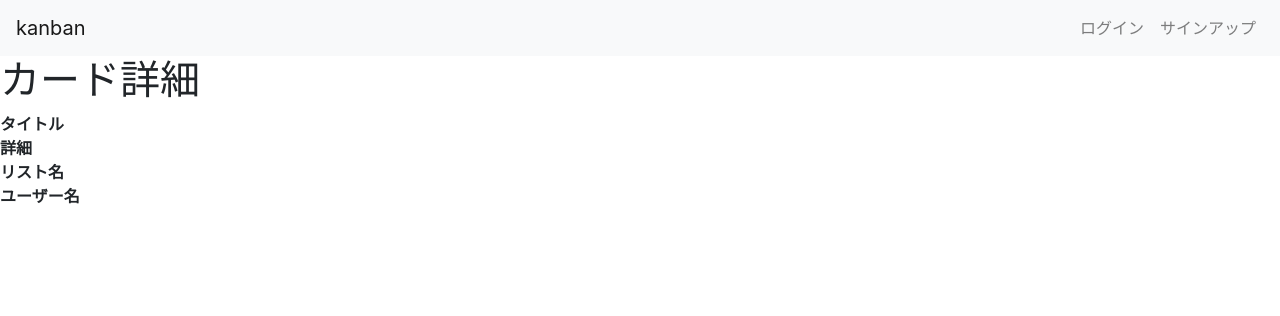
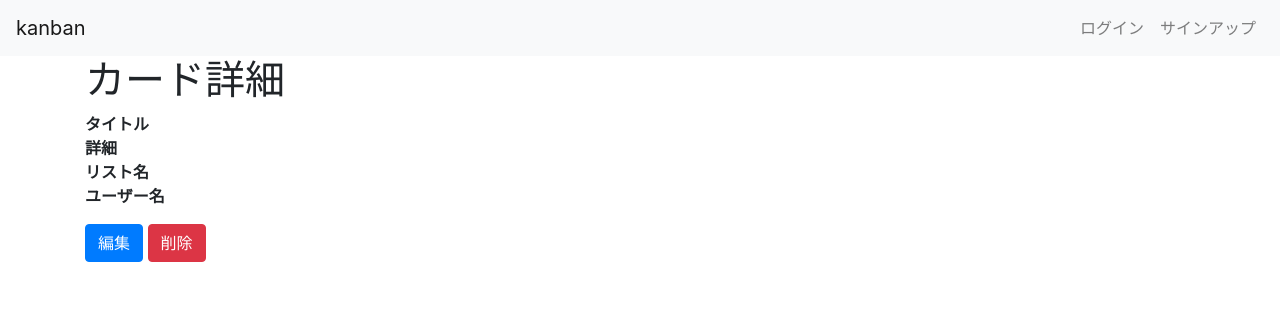
Before and after one commit to gakitomo/Python1, a Django app: template kanban/templates/kanban/cards/detail.html in a window 1280 px wide. Shown: the top 316 px of the page. Run offline with Django 3.2, Linux system fonts and the light colour scheme; the template is opened without the code that fills it, so the values that code supplies are empty; some libraries are stand-ins or nearby versions.

Commit message:
Update detail.html

```diff
--- a/kanban/templates/kanban/cards/detail.html
+++ b/kanban/templates/kanban/cards/detail.html
@@ -1,7 +1,7 @@
 {% extends "kanban/base.html" %}
 
 {% block content %}
-
+<div class="container">
   <h1>カード詳細</h1>
   <dl class="row">
     <dt class="col-sm-3">タイトル</dt>
@@ -14,4 +14,7 @@
     <dd class="col-sm-9">{{ card.user.username }}</dd>
   </dl>
 
+  <a class="btn btn-primary" href="{% url 'kanban:cards_update' card.pk  %}" role="button">編集</a>
+  <a class="btn btn-danger" href="{% url 'kanban:cards_delete' card.pk  %}" role="button">削除</a>
+</div>
 {% endblock %}
```
Lines whose indentation alone changed are shown as unchanged.
